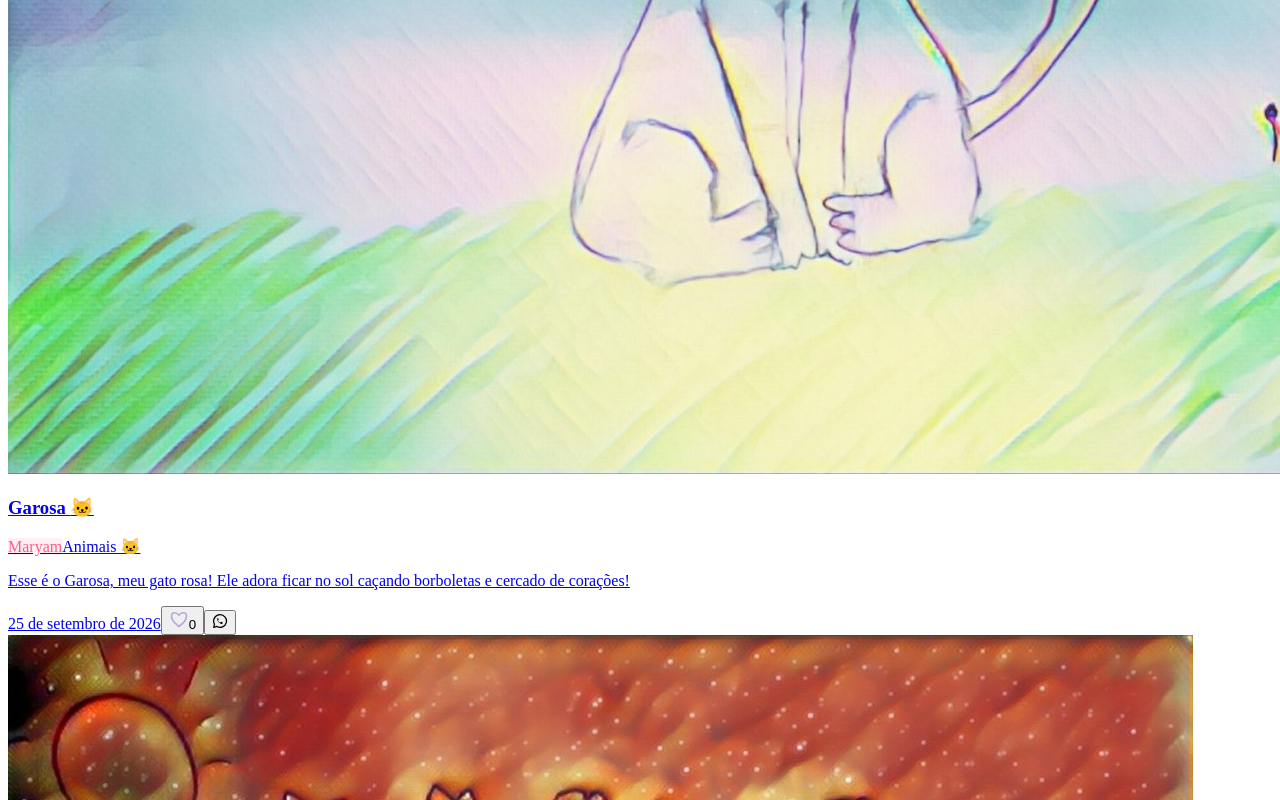
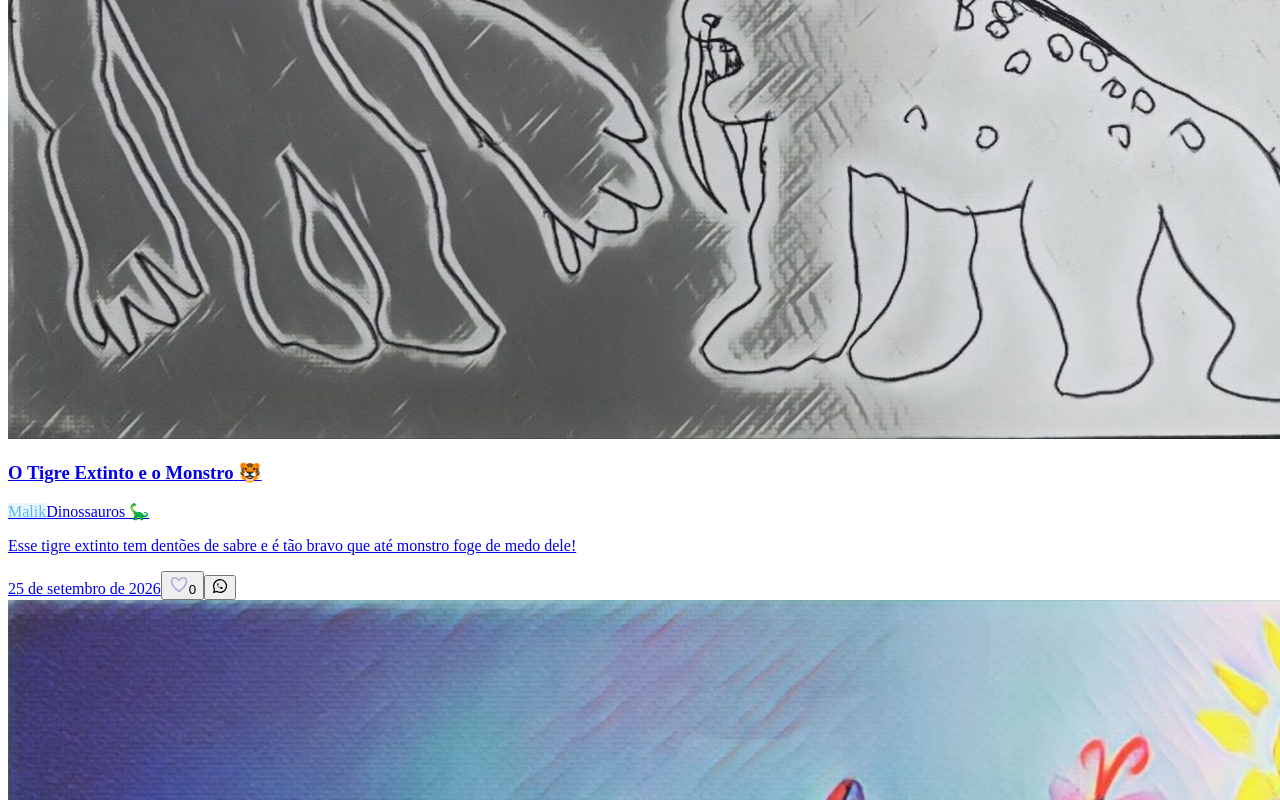
Before and after one commit to Abdallah0101/mini-artists, a React (Vite) app: page /galeria in a window 1280 px wide. Shown: the part 972-1772 px from the top of the page. Built offline with nearby package versions, Linux system fonts and the light colour scheme; the HTML template or start-up script is replaced by a standard one.

Commit message:
🎨 Nova obra de Malik: O Tigre Extinto e o Monstro

```diff
--- a/src/data/artworks.ts
+++ b/src/data/artworks.ts
@@ -27,6 +27,18 @@ const base = import.meta.env.BASE_URL
 const img = (artist: string, file: string) => `${base}artworks/${artist}/${file}`
 
 export const artworks: Artwork[] = [
+  {
+    id: 'mlk-006',
+    slug: 'o-tigre-extinto-e-o-monstro',
+    artistId: 'malik',
+    title: 'O Tigre Extinto e o Monstro',
+    emoji: '🐯',
+    description: 'Esse tigre extinto tem dentões de sabre e é tão bravo que até monstro foge de medo dele!',
+    category: 'Dinossauros 🦕',
+    image: img('malik', 'o-tigre-extinto-e-o-monstro.jpg'),
+    createdAt: '2026-09-25',
+    likes: 0,
+  },
   {
     id: 'mrm-005',
     slug: 'garosa',
```
Also changed, not shown: public/artworks/malik/o-tigre-extinto-e-o-monstro.jpg (added).
